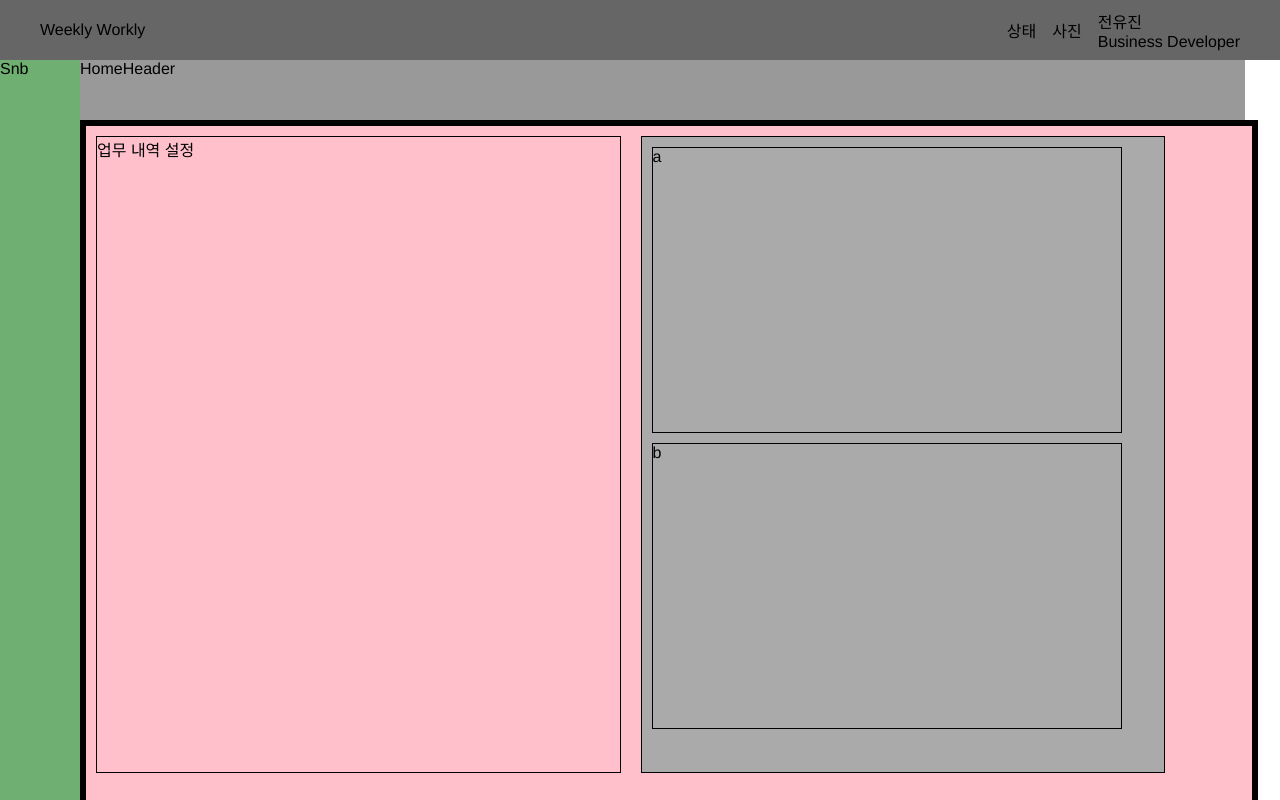
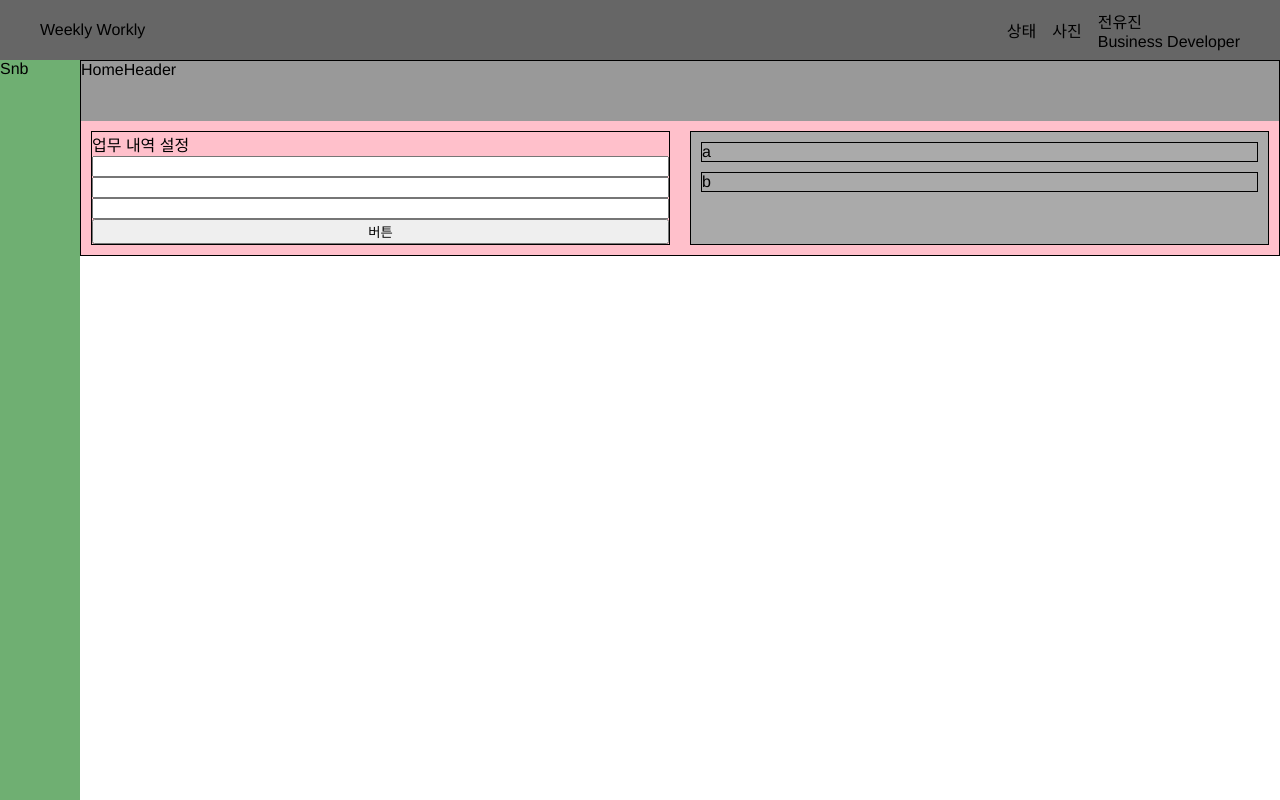
Before and after one commit to WONILLISM/Weekly-Workly, a React (Create React App) app in the folder frontend/: page / in a window 1280 px wide. Built offline with nearby package versions, Linux system fonts and the light colour scheme.

Commit message:
🔧 Chore Home Layout 추가 (#4)

```diff
--- a/frontend/src/layout/HomeHeader.tsx
+++ b/frontend/src/components/HomeHeader.tsx
@@ -1,14 +1,10 @@
 import React from "react";
 import styled from "styled-components";
-import { GNB_HEIGHT, SNB_WIDTH } from "../utils/constant";
+import { GNB_HEIGHT } from "../utils/constant";
 
 const HomeHeaderStyle = styled.div`
   background-color: #999999;
-  width: 91%;
   height: ${GNB_HEIGHT}px;
-  margin-top: ${GNB_HEIGHT}px;
-  margin-left: ${SNB_WIDTH}px;
-  position: fixed;
 `;
 
 const HomeHeader = () => {
--- a/frontend/src/components/WorkList.tsx
+++ b/frontend/src/components/WorkList.tsx
@@ -3,8 +3,6 @@ import styled from "styled-components";
 
 const WorkListStyle = styled.div`
   background-color: #aaaaaa;
-  width: 90%;
-  height: 45%;
   margin: 10px;
   border: 1px solid black;
 `;
--- a/frontend/src/components/WorkListContainer.tsx
+++ b/frontend/src/components/WorkListContainer.tsx
@@ -3,10 +3,9 @@ import styled from "styled-components";
 
 const WorkListContainerStyle = styled.div`
   background-color: #aaaaaa;
-  width: 45%;
-  height: 90%;
   margin: 10px;
   border: 1px solid black;
+  flex: 1;
 `;
 
 const WorkListContainer = (props: any) => {
--- a/frontend/src/components/WorkSetting.tsx
+++ b/frontend/src/components/WorkSetting.tsx
@@ -2,14 +2,37 @@ import React from "react";
 import styled from "styled-components";
 
 const WorkSettingStyle = styled.div`
-  width: 45%;
-  height: 90%;
   margin: 10px;
   border: 1px solid black;
+  flex: 1;
 `;
 
 const WorkSetting = () => {
-  return <WorkSettingStyle>업무 내역 설정</WorkSettingStyle>;
+  return (
+    <WorkSettingStyle>
+      <div
+        style={{
+          display: "flex",
+          flexDirection: "column",
+        }}
+      >
+        <div>업무 내역 설정</div>
+        <form>
+          <div
+            style={{
+              display: "flex",
+              flexDirection: "column",
+            }}
+          >
+            <input />
+            <input />
+            <input />
+            <button>버튼</button>
+          </div>
+        </form>
+      </div>
+    </WorkSettingStyle>
+  );
 };
 
 export default WorkSetting;
--- a/frontend/src/layout/MainLayout.tsx
+++ b/frontend/src/layout/MainLayout.tsx
@@ -4,27 +4,27 @@ import styled from "styled-components";
 import { GNB_HEIGHT, SNB_WIDTH } from "../utils/constant";
 import Header from "./Header";
 import Sidebar from "./Sidebar";
-import HomeHeader from "./HomeHeader";
 
 const RootStyle = styled.div`
-  width: 92%;
-  height: 90%;
-  margin-top: ${GNB_HEIGHT * 2}px;
+  width: 100%;
+  display: flex;
+`;
+
+const MainStyle = styled.div`
+  width: 100%;
+  margin-top: ${GNB_HEIGHT}px;
   margin-left: ${SNB_WIDTH}px;
-  border: 5px solid black;
-  position: fixed;
 `;
 
 const MainLayout = () => {
   return (
-    <>
+    <RootStyle>
       <Header />
-      <HomeHeader />
       <Sidebar />
-      <RootStyle>
+      <MainStyle>
         <Outlet />
-      </RootStyle>
-    </>
+      </MainStyle>
+    </RootStyle>
   );
 };
 
--- a/frontend/src/pages/Home.tsx
+++ b/frontend/src/pages/Home.tsx
@@ -1,24 +1,32 @@
 import React from "react";
 import styled from "styled-components";
+import HomeHeader from "../components/HomeHeader";
 import WorkList from "../components/WorkList";
 import WorkListContainer from "../components/WorkListContainer";
 import WorkSetting from "../components/WorkSetting";
 
 const RootStyle = styled.main`
   background-color: pink;
-  height: 100%;
   border: 1px solid black;
+  display: flex;
+  flex-direction: column;
+`;
+
+const MainStyle = styled.main`
   display: flex;
 `;
 
 const Home = () => {
   return (
     <RootStyle>
-      <WorkSetting />
-      <WorkListContainer>
-        <WorkList title="a" />
-        <WorkList title="b" />
-      </WorkListContainer>
+      <HomeHeader />
+      <MainStyle>
+        <WorkSetting />
+        <WorkListContainer>
+          <WorkList title="a" />
+          <WorkList title="b" />
+        </WorkListContainer>
+      </MainStyle>
     </RootStyle>
   );
 };
```
Also changed, not shown: frontend/src/components/Page.tsx (added).
